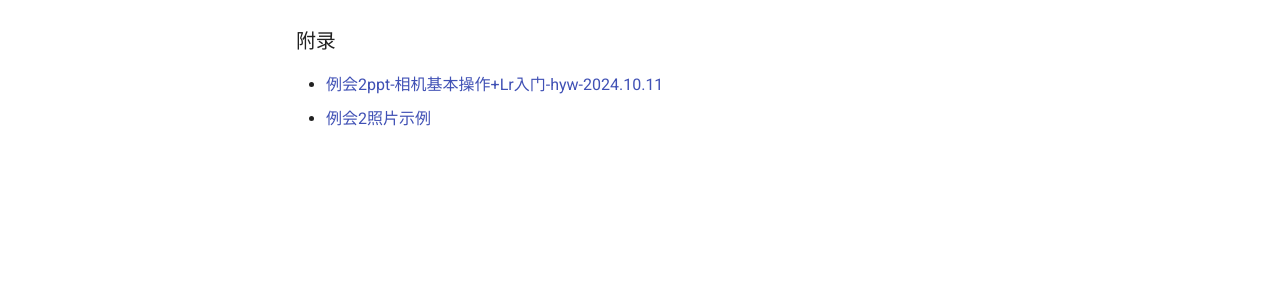
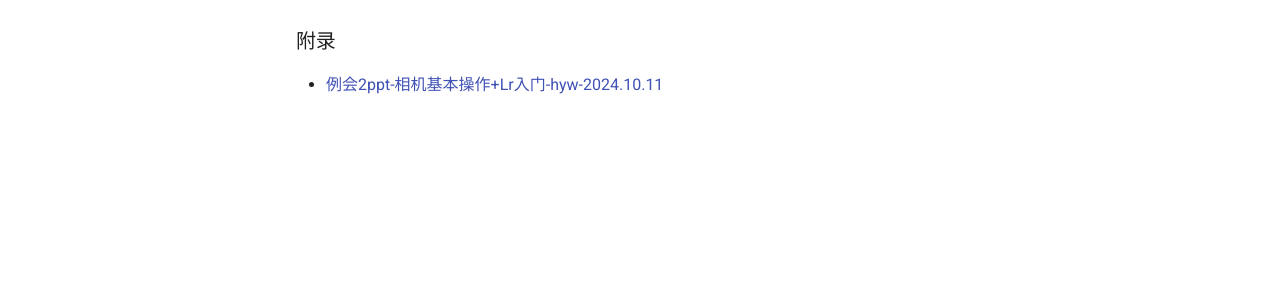
Before and after one commit to laoguanTX/2025visualstudio, an MkDocs documentation site: the page built from docs/weekly/meeting_2/index.md, in a window 1280 px wide. Shown: the part 305-605 px from the top of the page. Built offline with MkDocs 1.6.1 and Material for MkDocs 9.7.7, drawn with Linux system fonts in a browser that asks for light colours.

Commit message:
Update: make some changes in rules

```diff
--- a/docs/weekly/meeting_2/index.md
+++ b/docs/weekly/meeting_2/index.md
@@ -8,4 +8,3 @@
 ### 附录
 
 - [例会2ppt-相机基本操作+Lr入门-hyw-2024.10.11](相机基础操作+Lr入门.pptx)
-- [例会2照片示例](photo.zip)
```
